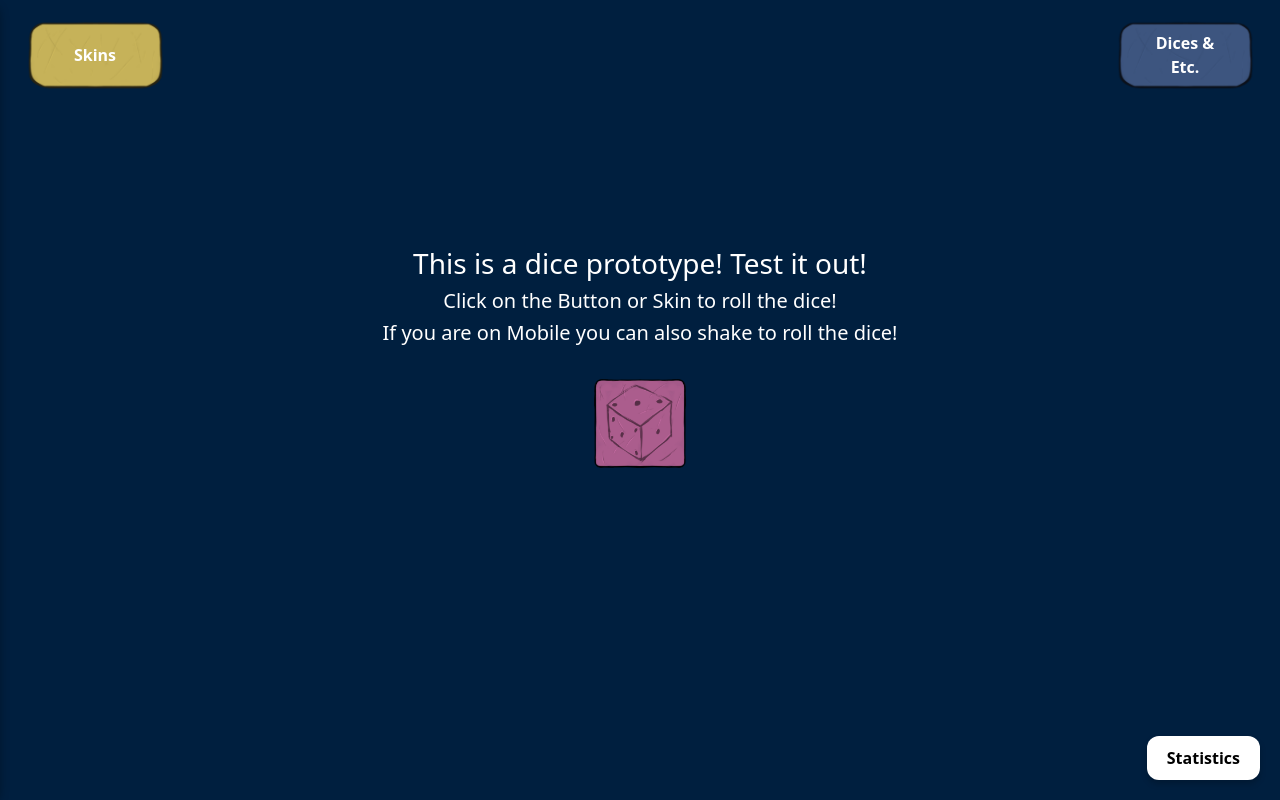
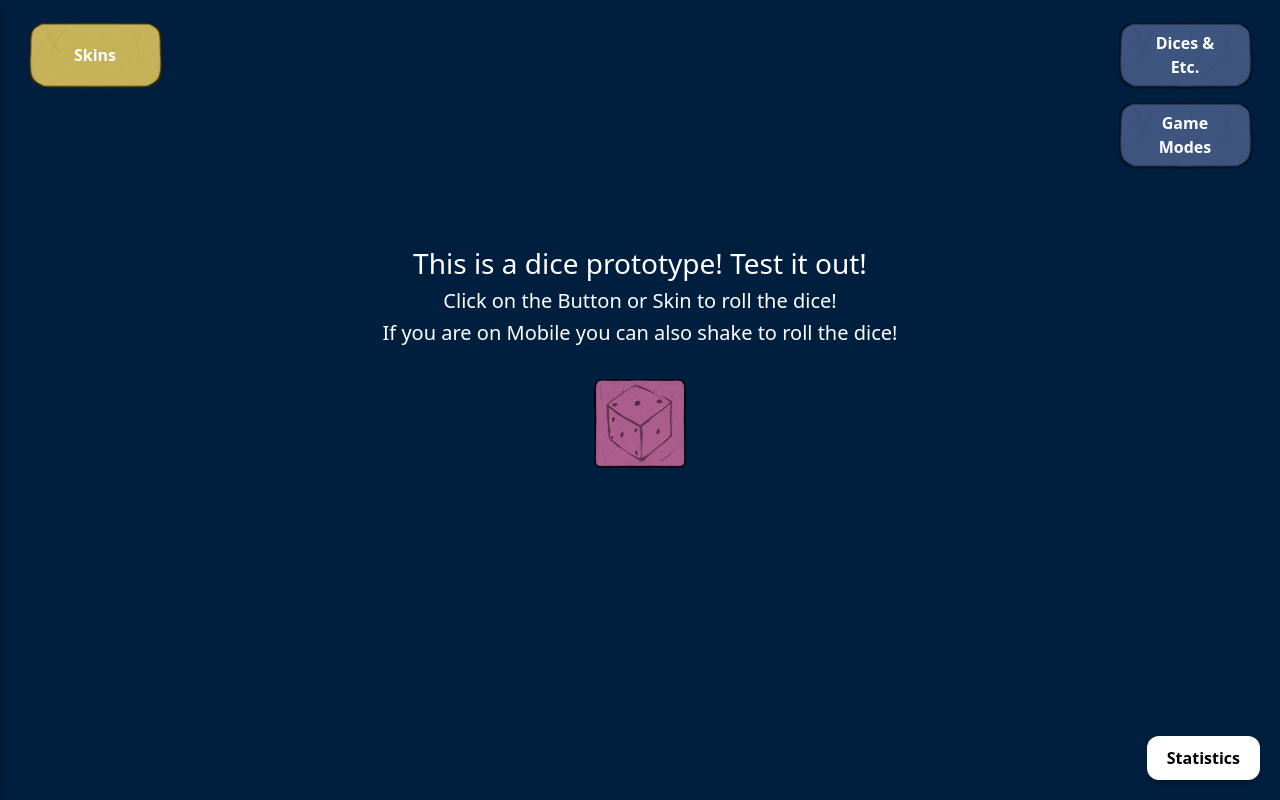
Before and after one commit to Ceazah-Ezz/protodiceroller, a React (Create React App) app: page / in a window 1280 px wide. Built offline with nearby package versions, Linux system fonts and the light colour scheme.

Commit message:
Gave Gamemodes its own dedicated button!

```diff
--- a/src/App.css
+++ b/src/App.css
@@ -29,23 +29,16 @@ body, html {
 
 .dice {
   width: 100px;
-  height: auto;
 }
 
 .dice-container {
   display: flex;
   flex-wrap: wrap;
   justify-content: center;
-  align-items: center;
   gap: 10px;
-  padding: 40px;
-  background-image: url('./DiceImg/DiceTray.png');
-  background-size: contain;
-  background-repeat: no-repeat;
-  background-position: center;
-  box-sizing: border-box;
+  max-width: 500px; /* Optional: Limits width for wrapping */
+  margin: 0 auto;
 }
-
 
 @keyframes bounceUp {
   0% { transform: translateY(0); }
@@ -59,13 +52,11 @@ body, html {
 }
 
 @keyframes diceRoll {
-  0% { transform: translateY(0) rotate(0deg); }
-  15% { transform: translateY(-75px) rotate(90deg); }
-  30% { transform: translateY(-150px) rotate(180deg); }
-  45% { transform: translateY(0px) rotate(270deg); }
-  70% { transform: translateY(-20px) rotate(320deg); }
-  85% { transform: translateY(-25px) rotate(360deg); }
-  100% { transform: translateY(0) rotate(360deg); }
+  0% { transform: translateY(0); }
+  10% { transform: translateY(-100px); }
+  50% { transform: translateY(0); }
+  70% { transform: translateY(-20px); }
+  100% { transform: translateY(0); }
 }
 
 @keyframes spawnDice {
@@ -323,6 +314,7 @@ body, html {
 
 .center-roll-btn:hover {
   transform: scale(1.05);
+  filter: brightness(1.3);
 }
 
 .hide-btn {
@@ -349,6 +341,42 @@ body, html {
   cursor: pointer;
   box-shadow: 0 4px 6px rgba(0,0,0,0.2);
   z-index: 10;
+}
+
+.game-settings {
+  top: 110px;
+  right: 20px;
+  position: absolute;
+  color: white;
+  width: 150px;
+  height: 50px;
+  padding: 5px;
+  display: flex;
+  justify-content: center;
+  align-items: center;
+  background: none;
+  border: none;
+  background-size: contain;
+}
+
+.game-settings span { /* Ensures that text is in the button */
+  position: absolute;
+  top: 50%;
+  left: 50%;
+  transform: translate(-50%, -50%);
+  color: white;
+  font-size: 16px;
+  font-weight: bold;
+  pointer-events: none; /* Prevents clicking the text instead of the button */
+}
+
+.game-settings:hover{
+  filter: brightness(1.1);
+}
+
+.game-settings img {
+  width: 100%; /* Make the image fit */
+  height: auto;
 }
 
 .menu-overlay.stats {
@@ -394,6 +422,8 @@ body, html {
       font-size: 0.9em;
   }
 
+
+
   .menu-overlay {
       width: 60%;
   }
--- a/src/App.js
+++ b/src/App.js
@@ -82,6 +82,7 @@ function App() {
   const [coinCount, setCoinCount] = useState(0);
   const [showSkin, setShowSkin] = useState(false);
   const [statsVisible, setStatsVisible] = useState(false);
+  const [showGameSettings, setShowGameSettings] = useState(false);
   const [shakeEnabled, setShakeEnabled] = useState(true);
   const [fivesMode, setFivesMode] = useState(false);
   const totalDice = d6Count + d20Count + coinCount;
@@ -280,6 +281,12 @@ function App() {
         <span>Dices & Etc.</span>
       </button>
 
+      {/* Game Settings */}
+      <button className="game-settings" onClick={() => setShowGameSettings(true)}>
+        <img src={Button_B} alt="Settings" />
+        <span>Game Modes</span>
+      </button>
+
       {/* Stats Button */}
       <button className="stats-button" onClick={() => setStatsVisible(!statsVisible)}>
         Statistics
@@ -331,7 +338,7 @@ function App() {
             <img src={Button_R} alt="Close" />
             <span>Close</span>
           </button>
-          <br />
+          <br/>
           <h2>D6 Count</h2>
           <button className="adjust-btn" onClick={() => handleD6CountChange(-1)}>-</button>
           <span className="count-display">{d6Count}</span>
@@ -353,7 +360,14 @@ function App() {
               {shakeEnabled ? 'Disable Shake' : 'Enable Shake'}
             </button>
           </div>
+      </div>
 
+      {/* Gamemodes */}
+      <div className={`menu-overlay right ${showGameSettings ? 'show' : ''}`}>
+        <button className="close-btn" onClick={() => setShowGameSettings(false)}>
+          <img src={Button_R} alt="Close" />
+          <span>Close</span>
+        </button>
           <div style={{ marginTop: '20px' }}>
           <h2>Fives Game Mode</h2>
           <button className="adjust-btn" onClick={activateFivesMode}>Play Fives</button>
```
